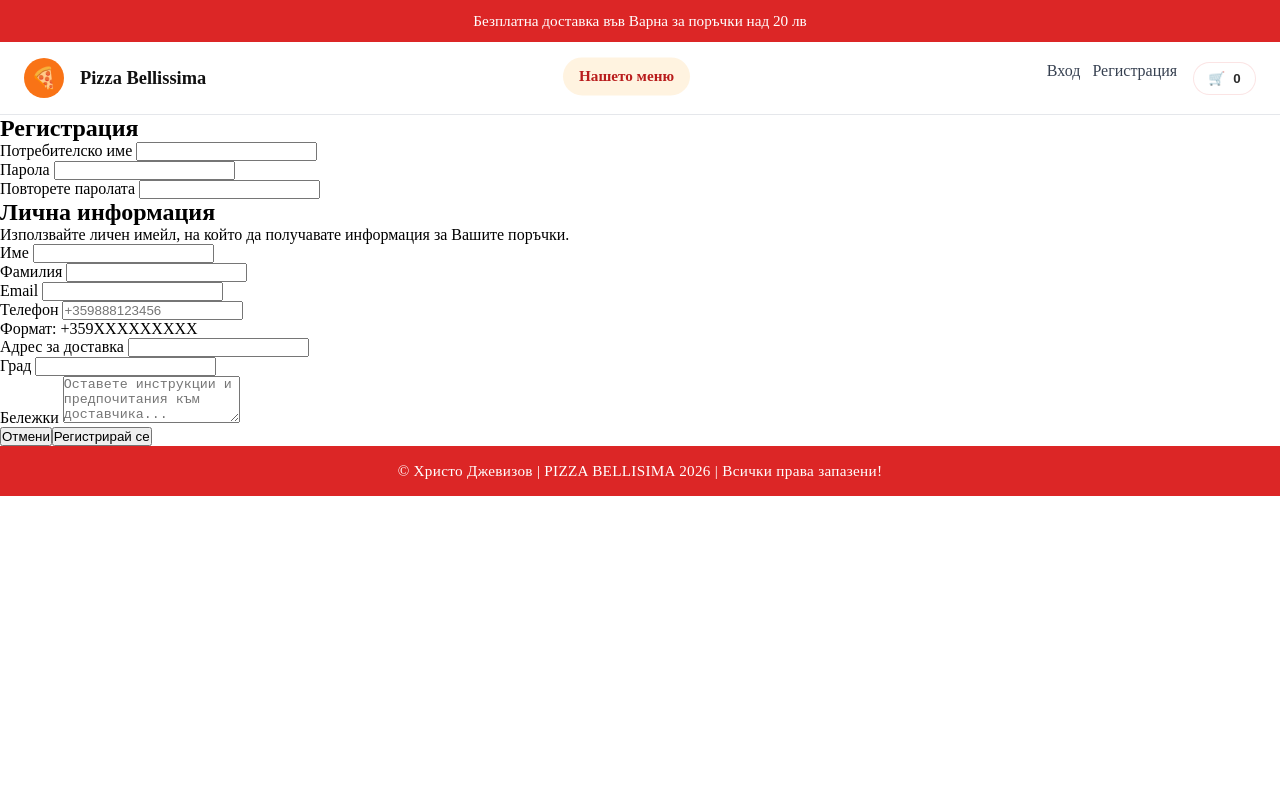
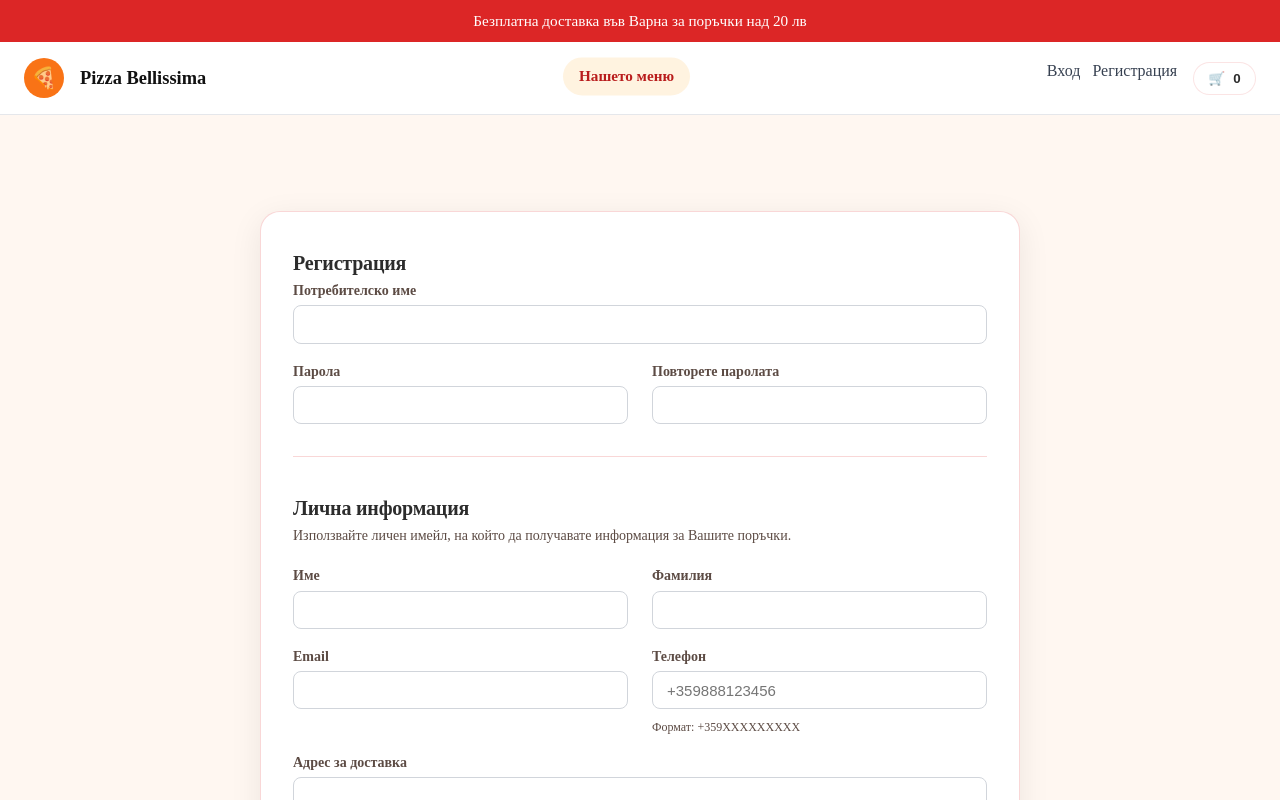
Before and after one commit to Dzhevizov/angular-project-pizza-bellissima, an Angular app in the folder pizza-bellissima/: page /register in a window 1280 px wide. Shown: the top 800 px of the page. Built offline with nearby package versions, Linux system fonts and the light colour scheme.

Commit message:
add styles to login and register components

```diff
--- a/pizza-bellissima/src/app/components/login/login.component.html
+++ b/pizza-bellissima/src/app/components/login/login.component.html
@@ -1,12 +1,10 @@
-<div class="flex justify-center items-start py-24 bg-gray-50">
-  <div class="max-w-md w-full bg-gray-100 shadow-lg rounded-lg p-8">
-    <h2 class="text-xl font-bold text-gray-900 mb-6">Вход в профила</h2>
+<div class="login">
+  <div class="login__card">
+    <h2 class="login__title">Вход в профила</h2>
 
-    <form (ngSubmit)="handleSubmit()" #loginForm="ngForm" class="space-y-6">
-      <div>
-        <label for="email" class="block text-sm font-medium text-gray-700">
-          Имейл
-        </label>
+    <form (ngSubmit)="handleSubmit()" #loginForm="ngForm" class="login__form">
+      <div class="login__field">
+        <label for="email" class="login__label">Имейл</label>
         <input
           id="email"
           name="email"
@@ -14,14 +12,12 @@
           placeholder="Въведете имейл"
           [(ngModel)]="email"
           required
-          class="mt-2 block w-full rounded-md border border-gray-400 px-3 py-2"
+          class="login__input"
         />
       </div>
 
-      <div>
-        <label for="password" class="block text-sm font-medium text-gray-700">
-          Парола
-        </label>
+      <div class="login__field">
+        <label for="password" class="login__label">Парола</label>
         <input
           id="password"
           name="password"
@@ -29,31 +25,21 @@
           placeholder="Въведете парола"
           [(ngModel)]="password"
           required
-          class="mt-2 block w-full rounded-md border border-gray-400 px-3 py-2"
+          class="login__input"
         />
       </div>
 
       @if (error) {
-        <p class="text-red-600 text-sm">{{ error }}</p>
+        <p class="login__error">{{ error }}</p>
       }
 
-      <button
-        type="submit"
-        class="rounded-md bg-red-600 px-4 py-2 text-white"
-      >
-        Вход
-      </button>
+      <button type="submit" class="login__submit">Вход</button>
     </form>
 
-    <div class="mt-6 text-center text-sm">
-      <p class="text-gray-700">
+    <div class="login__footer">
+      <p>
         Нямате профил?
-        <a
-          routerLink="/register"
-          class="font-medium text-red-600 hover:text-red-500"
-        >
-          Регистрирайте се
-        </a>
+        <a routerLink="/register">Регистрирайте се</a>
       </p>
     </div>
   </div>
--- a/pizza-bellissima/src/app/components/register/register.component.css
+++ b/pizza-bellissima/src/app/components/register/register.component.css
@@ -0,0 +1,153 @@
+.register {
+  display: flex;
+  justify-content: center;
+  align-items: flex-start;
+  padding: 6rem 1rem;
+  background: var(--color-surface-soft);
+  min-height: calc(100vh - 120px);
+}
+
+.register__card {
+  width: 100%;
+  max-width: 760px;
+  background: var(--color-surface);
+  border: 1px solid var(--color-border-strong);
+  border-radius: 1.25rem;
+  padding: 2.5rem 2rem;
+  box-shadow: 0 8px 32px rgba(0, 0, 0, 0.08);
+}
+
+.register__form {
+  display: flex;
+  flex-direction: column;
+  gap: 2.5rem;
+}
+
+.register__section {
+  padding-bottom: 2rem;
+  border-bottom: 1px solid var(--color-border-strong);
+}
+
+.register__section-title {
+  font-size: 1.25rem;
+  font-weight: 800;
+  color: var(--color-text);
+  margin-bottom: 0.5rem;
+  letter-spacing: -0.01em;
+}
+
+.register__section-subtitle {
+  font-size: 0.875rem;
+  color: var(--color-text-muted);
+  margin-bottom: 1.5rem;
+}
+
+.register__grid {
+  display: grid;
+  grid-template-columns: 1fr 1fr;
+  gap: 1.25rem 1.5rem;
+}
+
+.register__field {
+  display: flex;
+  flex-direction: column;
+  gap: 0.4rem;
+}
+
+.register__field--full {
+  grid-column: 1 / -1;
+}
+
+.register__label {
+  font-size: 0.875rem;
+  font-weight: 600;
+  color: var(--color-text-muted);
+}
+
+.register__input,
+.register__textarea {
+  width: 100%;
+  padding: 0.6rem 0.875rem;
+  border: 1px solid #d1d5db;
+  border-radius: 0.5rem;
+  font-size: 0.9375rem;
+  color: var(--color-text);
+  background: var(--color-surface);
+  transition: border-color 0.2s ease, box-shadow 0.2s ease;
+  box-sizing: border-box;
+}
+
+.register__input:focus,
+.register__textarea:focus {
+  outline: none;
+  border-color: var(--color-primary);
+  box-shadow: 0 0 0 3px var(--color-border);
+}
+
+.register__textarea {
+  resize: vertical;
+  font-family: inherit;
+}
+
+.register__hint {
+  font-size: 0.75rem;
+  color: var(--color-text-muted);
+  margin-top: 0.25rem;
+}
+
+.register__error {
+  font-size: 0.875rem;
+  color: var(--color-primary);
+  font-weight: 500;
+}
+
+.register__actions {
+  display: flex;
+  justify-content: flex-end;
+  align-items: center;
+  gap: 1rem;
+  margin-top: 0.5rem;
+}
+
+.register__btn-cancel {
+  padding: 0.6rem 1.25rem;
+  background: var(--color-surface);
+  color: var(--color-text);
+  border: 1px solid #d1d5db;
+  border-radius: 0.5rem;
+  font-size: 0.875rem;
+  font-weight: 600;
+  cursor: pointer;
+  transition: background-color 0.2s ease;
+}
+
+.register__btn-cancel:hover {
+  background: var(--color-surface-soft);
+}
+
+.register__btn-submit {
+  padding: 0.6rem 1.5rem;
+  background: var(--color-primary);
+  color: var(--color-on-primary);
+  border: none;
+  border-radius: 0.5rem;
+  font-size: 0.875rem;
+  font-weight: 700;
+  cursor: pointer;
+  transition: background-color 0.2s ease, transform 0.2s ease;
+}
+
+.register__btn-submit:hover {
+  background: var(--color-primary-dark);
+  transform: translateY(-1px);
+}
+
+@media (max-width: 600px) {
+  .register__grid {
+    grid-template-columns: 1fr;
+  }
+
+  .register__field--full {
+    grid-column: 1;
+  }
+}
--- a/pizza-bellissima/src/app/components/register/register.component.html
+++ b/pizza-bellissima/src/app/components/register/register.component.html
@@ -1,108 +1,93 @@
-<div class="flex justify-center items-start py-24 bg-gray-50">
-  <div class="max-w-3xl w-full bg-gray-100 shadow-lg rounded-lg p-8">
-    <form (ngSubmit)="handleSubmit()" #registerForm="ngForm" class="space-y-12">
+<div class="register">
+  <div class="register__card">
+    <form (ngSubmit)="handleSubmit()" #registerForm="ngForm" class="register__form">
 
       <!-- Регистрация -->
-      <div class="border-b border-gray-300 pb-8">
-        <h2 class="text-xl font-bold text-gray-900">Регистрация</h2>
+      <div class="register__section">
+        <h2 class="register__section-title">Регистрация</h2>
 
-        <div class="mt-6 grid grid-cols-1 gap-x-6 gap-y-6 sm:grid-cols-2">
-          <div class="sm:col-span-2">
-            <label for="username" class="block text-sm font-medium text-gray-700">
-              Потребителско име
-            </label>
+        <div class="register__grid">
+          <div class="register__field register__field--full">
+            <label for="username" class="register__label">Потребителско име</label>
             <input
               id="username"
               name="username"
               type="text"
               [(ngModel)]="username"
               required
-              class="mt-2 block w-full rounded-md border border-gray-400 bg-white px-3 py-2 text-gray-900 shadow-sm focus:border-red-500 focus:ring-red-500 sm:text-sm"
+              class="register__input"
             />
           </div>
 
-          <div>
-            <label for="password" class="block text-sm font-medium text-gray-700">
-              Парола
-            </label>
+          <div class="register__field">
+            <label for="password" class="register__label">Парола</label>
             <input
               id="password"
               name="password"
               type="password"
               [(ngModel)]="password"
               required
-              class="mt-2 block w-full rounded-md border border-gray-400 bg-white px-3 py-2 text-gray-900 shadow-sm focus:border-red-500 focus:ring-red-500 sm:text-sm"
+              class="register__input"
             />
           </div>
 
-          <div>
-            <label for="re-password" class="block text-sm font-medium text-gray-700">
-              Повторете паролата
-            </label>
+          <div class="register__field">
+            <label for="re-password" class="register__label">Повторете паролата</label>
             <input
               id="re-password"
               name="rePassword"
               type="password"
               [(ngModel)]="rePassword"
               required
-              class="mt-2 block w-full rounded-md border border-gray-400 bg-white px-3 py-2 text-gray-900 shadow-sm focus:border-red-500 focus:ring-red-500 sm:text-sm"
+              class="register__input"
             />
           </div>
         </div>
       </div>
 
       <!-- Лична информация -->
-      <div class="border-b border-gray-300 pb-8">
-        <h2 class="text-xl font-bold text-gray-900">Лична информация</h2>
-        <p class="mt-1 text-sm text-gray-500">
+      <div class="register__section">
+        <h2 class="register__section-title">Лична информация</h2>
+        <p class="register__section-subtitle">
           Използвайте личен имейл, на който да получавате информация за Вашите поръчки.
         </p>
 
-        <div class="mt-6 grid grid-cols-1 gap-x-6 gap-y-6 sm:grid-cols-2">
-          <div>
-            <label for="first-name" class="block text-sm font-medium text-gray-700">
-              Име
-            </label>
+        <div class="register__grid">
+          <div class="register__field">
+            <label for="first-name" class="register__label">Име</label>
             <input
               id="first-name"
               name="firstName"
               type="text"
               [(ngModel)]="firstName"
-              class="mt-2 block w-full rounded-md border border-gray-400 bg-white px-3 py-2 text-gray-900 shadow-sm focus:border-red-500 focus:ring-red-500 sm:text-sm"
+              class="register__input"
             />
           </div>
 
-          <div>
-            <label for="last-name" class="block text-sm font-medium text-gray-700">
-              Фамилия
-            </label>
+          <div class="register__field">
+            <label for="last-name" class="register__label">Фамилия</label>
             <input
               id="last-name"
               name="lastName"
               type="text"
               [(ngModel)]="lastName"
-              class="mt-2 block w-full rounded-md border border-gray-400 bg-white px-3 py-2 text-gray-900 shadow-sm focus:border-red-500 focus:ring-red-500 sm:text-sm"
+              class="register__input"
             />
           </div>
 
-          <div class="sm:col-span-2 grid grid-cols-2 gap-4">
-            <div>
-              <label for="email" class="block text-sm font-medium text-gray-700">
-                Email
-              </label>
+          <div class="register__field">
+            <label for="email" class="register__label">Email</label>
             <input
               id="email"
               name="email"
               type="email"
               [(ngModel)]="email"
-                class="mt-2 block w-full rounded-md border border-gray-400 bg-white px-3 py-2 text-gray-900 shadow-sm focus:border-red-500 focus:ring-red-500 sm:text-sm"
+              class="register__input"
             />
           </div>
 
-            <div>
-              <label for="phone" class="block text-sm font-medium text-gray-700">
-                Телефон
-              </label>
+          <div class="register__field">
+            <label for="phone" class="register__label">Телефон</label>
             <input
               id="phone"
               name="phone"
@@ -110,72 +95,58 @@
               [(ngModel)]="phone"
               pattern="^\+359[0-9]{9}$"
               placeholder="+359888123456"
-                class="mt-2 block w-full rounded-md border border-gray-400 bg-white px-3 py-2 text-gray-900 shadow-sm focus:border-red-500 focus:ring-red-500 sm:text-sm"
+              class="register__input"
             />
-              <p class="mt-1 text-xs text-gray-500">Формат: +359XXXXXXXXX</p>
-            </div>
+            <span class="register__hint">Формат: +359XXXXXXXXX</span>
           </div>
 
-          <div class="sm:col-span-2">
-            <label for="street-address" class="block text-sm font-medium text-gray-700">
-              Адрес за доставка
-            </label>
+          <div class="register__field register__field--full">
+            <label for="street-address" class="register__label">Адрес за доставка</label>
             <input
               id="street-address"
               name="address"
               type="text"
               [(ngModel)]="address"
-              class="mt-2 block w-full rounded-md border border-gray-400 bg-white px-3 py-2 text-gray-900 shadow-sm focus:border-red-500 focus:ring-red-500 sm:text-sm"
+              class="register__input"
             />
           </div>
 
-          <div>
-            <label for="city" class="block text-sm font-medium text-gray-700">
-              Град
-            </label>
+          <div class="register__field">
+            <label for="city" class="register__label">Град</label>
             <input
               id="city"
               name="city"
               type="text"
               [(ngModel)]="city"
-              class="mt-2 block w-full rounded-md border border-gray-400 bg-white px-3 py-2 text-gray-900 shadow-sm focus:border-red-500 focus:ring-red-500 sm:text-sm"
+              class="register__input"
             />
           </div>
         </div>
       </div>
 
       <!-- Бележки -->
-      <div>
-        <label for="notes" class="block text-sm font-medium text-gray-700">
-          Бележки
-        </label>
+      <div class="register__field">
+        <label for="notes" class="register__label">Бележки</label>
         <textarea
           id="notes"
           name="notes"
           rows="3"
           [(ngModel)]="notes"
           placeholder="Оставете инструкции и предпочитания към доставчика..."
-          class="mt-2 block w-full rounded-md border border-gray-400 bg-white px-3 py-2 text-gray-900 shadow-sm focus:border-red-500 focus:ring-red-500 sm:text-sm"
+          class="register__textarea"
         ></textarea>
       </div>
 
       @if (error) {
-        <p class="text-red-600 text-sm">{{ error }}</p>
+        <p class="register__error">{{ error }}</p>
       }
 
       <!-- Бутони -->
-      <div class="mt-8 flex items-center justify-end gap-x-4">
-        <button
-          type="button"
-          (click)="cancel()"
-          class="rounded-md border border-gray-400 bg-white px-4 py-2 text-sm font-medium text-gray-700 hover:bg-gray-50"
-        >
+      <div class="register__actions">
+        <button type="button" (click)="cancel()" class="register__btn-cancel">
           Отмени
         </button>
-        <button
-          type="submit"
-          class="rounded-md bg-red-600 px-4 py-2 text-sm font-semibold text-white shadow-sm hover:bg-red-500 focus:outline-none focus:ring-2 focus:ring-red-500"
-        >
+        <button type="submit" class="register__btn-submit">
           Регистрирай се
         </button>
       </div>
```
Also changed, not shown: pizza-bellissima/src/app/components/login/login.component.css (+104 -0 lines). Lines whose indentation alone changed are shown as unchanged.
